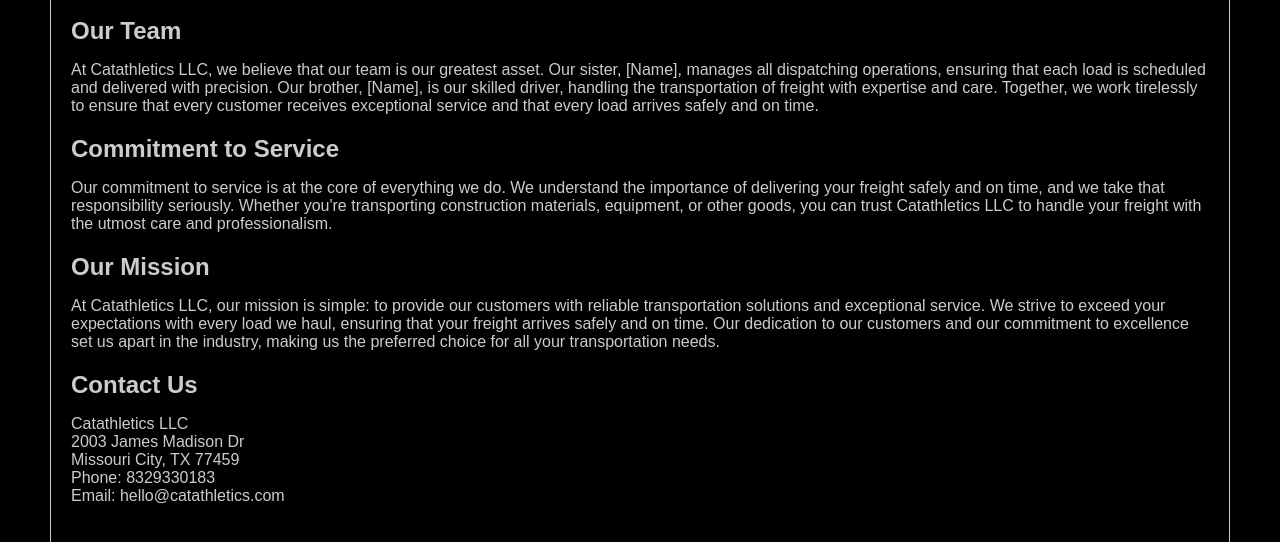
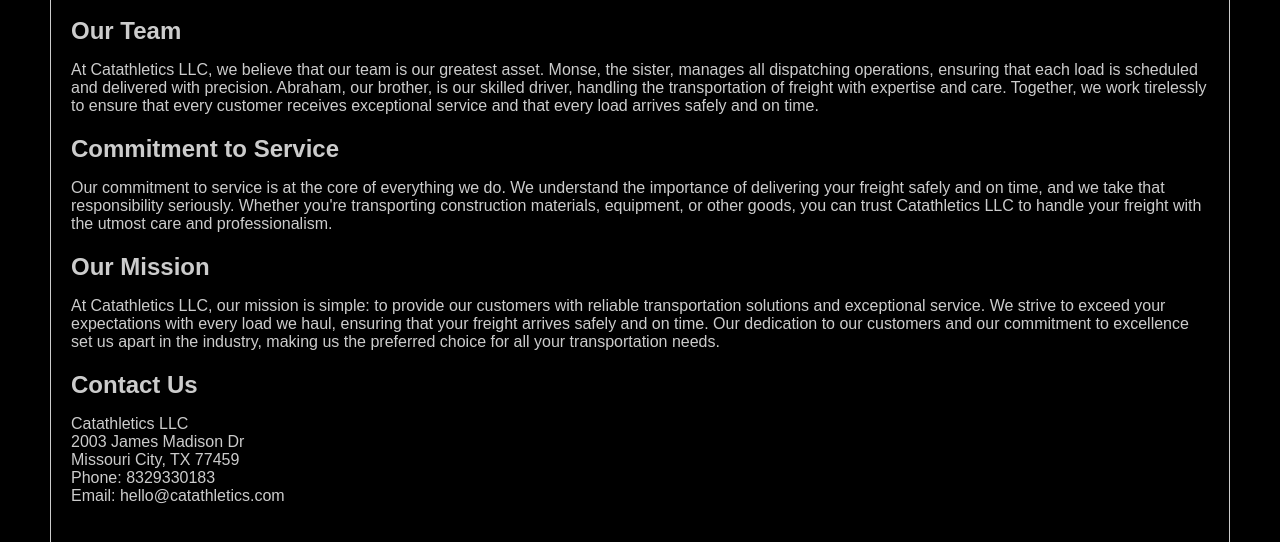
Before and after one commit to k711b711/cat.github.io, a plain HTML site: page index.html in a window 1280 px wide. Shown: the part 196-738 px from the top of the page. Drawn offline with Linux system fonts and the light colour scheme.

Commit message:
Update index.html

```diff
--- a/index.html
+++ b/index.html
@@ -67,7 +67,7 @@
         <p>Catathletics LLC is a family-owned and operated motor carrier based out of Missouri City, Texas. As a one-driver MC carrier, we specialize in providing reliable transportation solutions with our 48-foot flatbed trailer. Our company was founded on the principles of hard work, dedication, and a commitment to excellence.</p>
 
         <h2>Our Team</h2>
-        <p>At Catathletics LLC, we believe that our team is our greatest asset. Our sister, [Name], manages all dispatching operations, ensuring that each load is scheduled and delivered with precision. Our brother, [Name], is our skilled driver, handling the transportation of freight with expertise and care. Together, we work tirelessly to ensure that every customer receives exceptional service and that every load arrives safely and on time.</p>
+        <p>At Catathletics LLC, we believe that our team is our greatest asset. Monse, the sister, manages all dispatching operations, ensuring that each load is scheduled and delivered with precision. Abraham, our brother, is our skilled driver, handling the transportation of freight with expertise and care. Together, we work tirelessly to ensure that every customer receives exceptional service and that every load arrives safely and on time.</p>
 
         <h2>Commitment to Service</h2>
         <p>Our commitment to service is at the core of everything we do. We understand the importance of delivering your freight safely and on time, and we take that responsibility seriously. Whether you're transporting construction materials, equipment, or other goods, you can trust Catathletics LLC to handle your freight with the utmost care and professionalism.</p>
```
